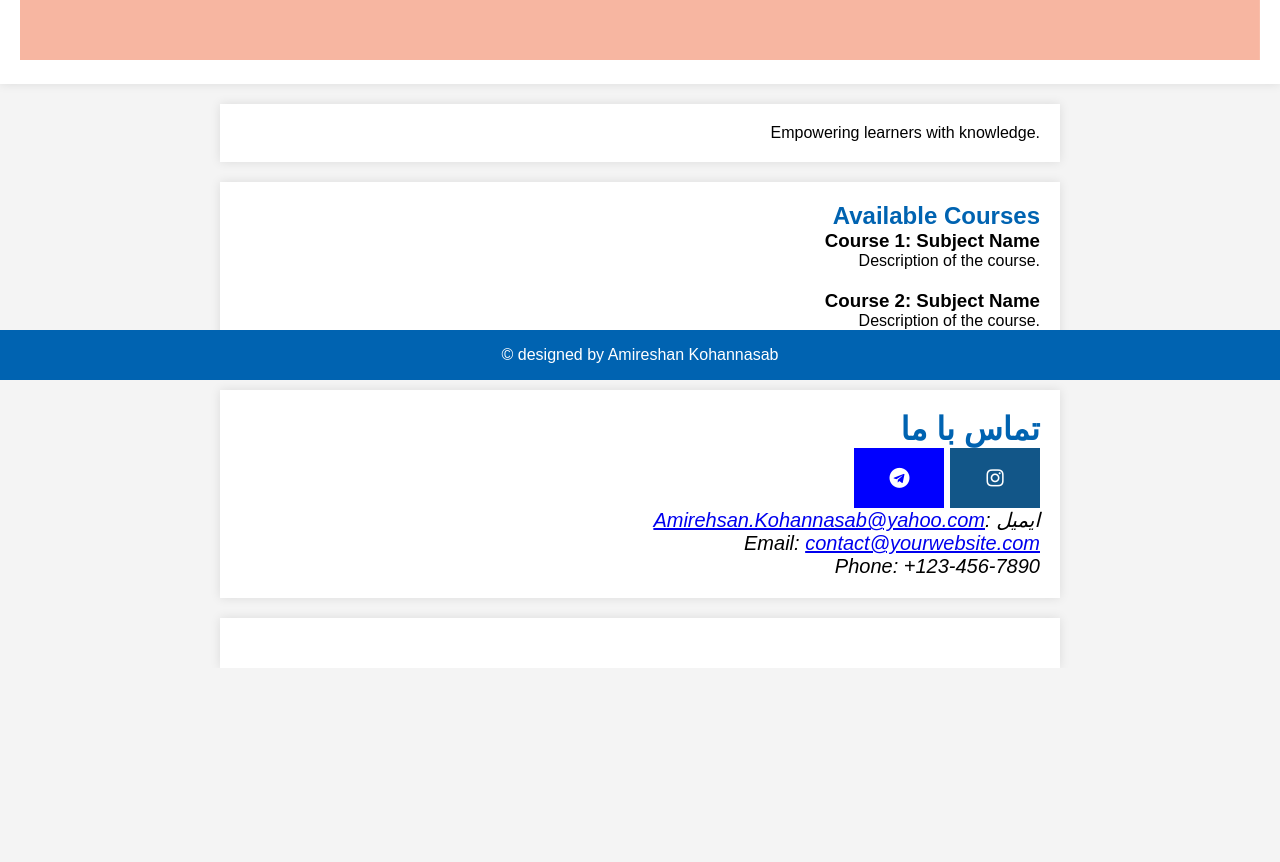
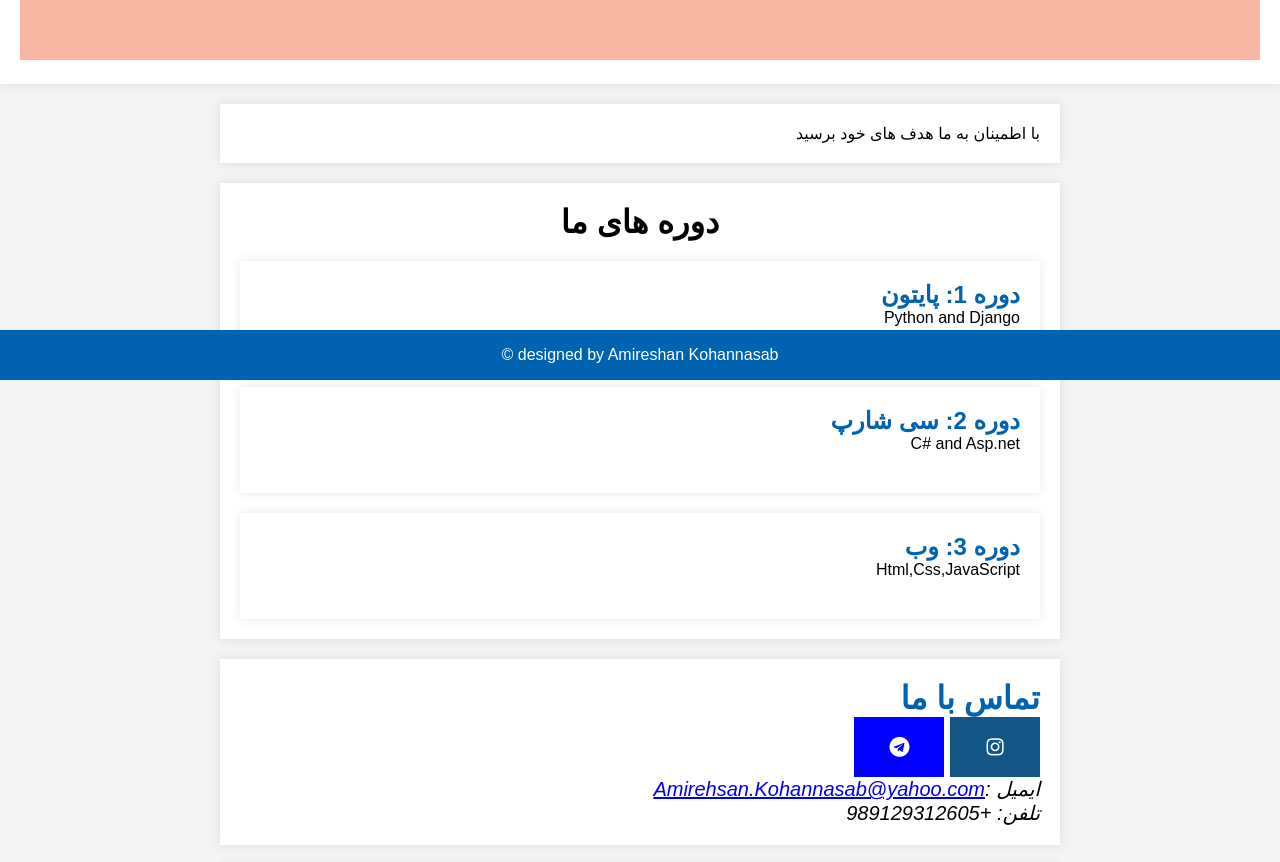
Before and after one commit to AmirehsanK/CodelearnAMK.ir, a plain HTML site: page Persian Educational site/index.html in a window 1280 px wide. Shown: the part 420-1282 px from the top of the page. Before the commit the page ends 1088 px from the top, so only its background shows below. Drawn offline with Linux system fonts and the light colour scheme.

Commit message:
changesa to header buttons and courses

```diff
--- a/Persian Educational site/index.html
+++ b/Persian Educational site/index.html
@@ -11,8 +11,8 @@
         <nav>
             <ul>
                 <li><a href="index.html">صفحه اصلی</a></li>
-                <li><a href="courses.html">دوره ها</a></li>
-                <li><a href="contact.html">تماس با ما</a></li>
+                <li><a id="coursebutton">دوره ها</a></li>
+                <li><a id="contactbutton">تماس با ما</a></li>
             </ul>
         </nav>
     </header>
@@ -39,32 +39,41 @@
     <section id="home">
         <div id="hero">
             <h1></h1>
-            <p>Empowering learners with knowledge.</p>
+            <p>با اطمینان به ما هدف های خود برسید</p>
         </div>
     </section>
 
-    <section id="courses">
-        <h2>Available Courses</h2>
+    <section id="courses" class="course">
+        <h1 style="text-align: center;color: black">دوره های ما</h1>
+        <section class="course1">
         <div class="course">
-            <h3>Course 1: Subject Name</h3>
-            <p>Description of the course.</p>
+            <h2 class="h2s">دوره 1: پایتون</h2>
+            <p>Python and Django</p>
         </div>
+        </section>
+        <section class="course1">
         <div class="course">
-            <h3>Course 2: Subject Name</h3>
-            <p>Description of the course.</p>
+            <h2 class="h2s">دوره 2: سی شارپ</h2>
+            <p>C# and Asp.net</p>
         </div>
+        </section>
+        <section class="course1">
+        <div class="course">
+            <h2 class="h2s">دوره 3: وب</h2>
+            <p>Html,Css,JavaScript</p>
+        </div>
+        </section>
     </section>
     <!-- icon library -->
     <link rel="stylesheet" href="https://cdnjs.cloudflare.com/ajax/libs/font-awesome/4.7.0/css/font-awesome.min.css">
     <section id="contact">
-        <div class="contact">
+        <div class="contact" id="contacts">
         <h1 id="h1co">تماس با ما</h1>
         <a href="t.me/Amk_Lotus" class="fa fa-telegram"></a>
         <a href="www.instagram.com/amirehsan_k" class="fa fa-instagram"></a>
         <address>
-            <a href="mailto:contact@yourwebsite.com">Amirehsan.Kohannasab@yahoo.com</a>: ایمیل<br>
-            Email: <a href="mailto:contact@yourwebsite.com">contact@yourwebsite.com</a><br>
-            Phone: +123-456-7890
+            <a href="mailto:Amirehsan.Kohannasab@yahoo.com">Amirehsan.Kohannasab@yahoo.com</a>: ایمیل<br>
+            تلفن: +989129312605
         </address>
     </div>
     </section>
@@ -94,7 +103,14 @@
         }
         slides[slideIndex - 1].style.display = "block";
         setTimeout(showSlides, 5000);
+        document.getElementById('coursebutton').addEventListener('click', function() {
+            document.getElementById('courses').scrollIntoView({ behavior: 'smooth' });
+        });
+        document.getElementById('contactbutton').addEventListener('click', function() {
+            document.getElementById('contacts').scrollIntoView({ behavior: 'smooth' });
+        });
     }
+
 </script>
 
 </html>
```
